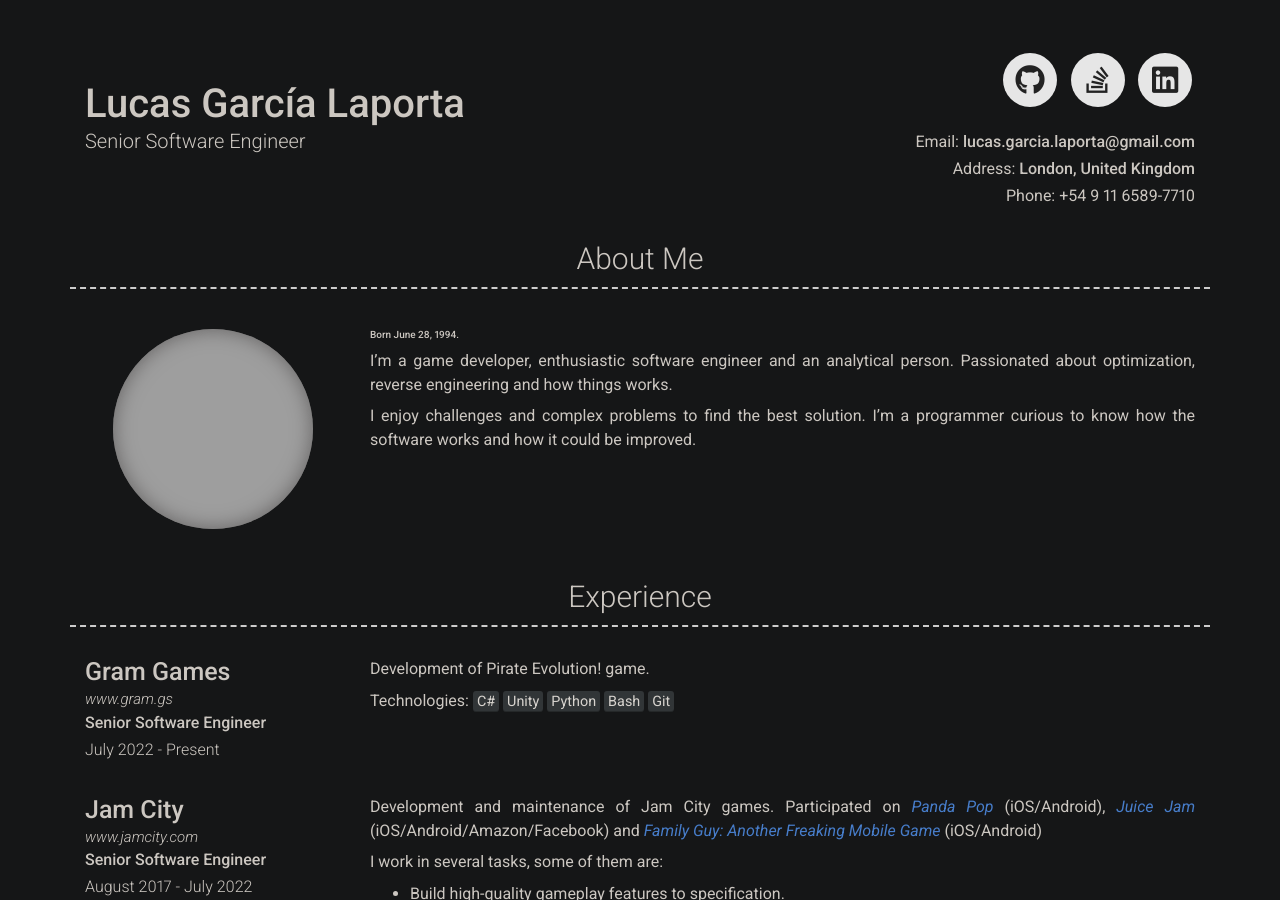
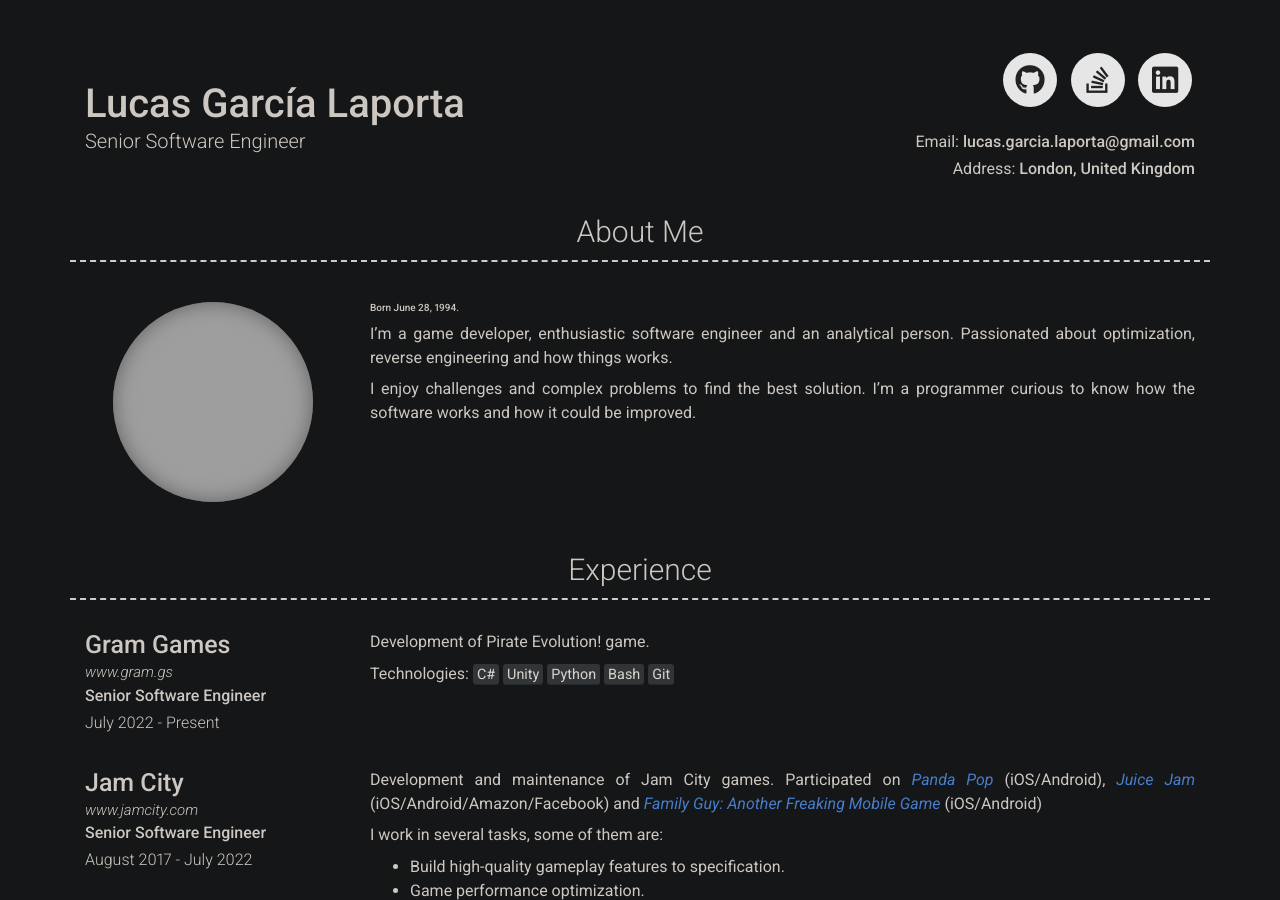
Before and after one commit to LUCASGL94/LUCASGL94.github.io, a Jekyll site: the page built from index.md, in a window 1280 px wide and 900 px high. Built offline with Jekyll 4.4.1, drawn with Linux system fonts in a browser that asks for light colours; nearby versions of some CDN libraries; grey boxes are pictures that could not be loaded.

Commit message:
Update _config.yml

```diff
--- a/_config.yml
+++ b/_config.yml
@@ -8,7 +8,6 @@ title: Senior Software Engineer
 email: lucas.garcia.laporta@gmail.com
 address: London, United Kingdom
 address_google_maps: https://www.google.com/maps/@51.5048029,-0.1519304,12.25z
-phone: +54 9 11 6589-7710
 
 # Dark Mode
 darkmode: true
```
